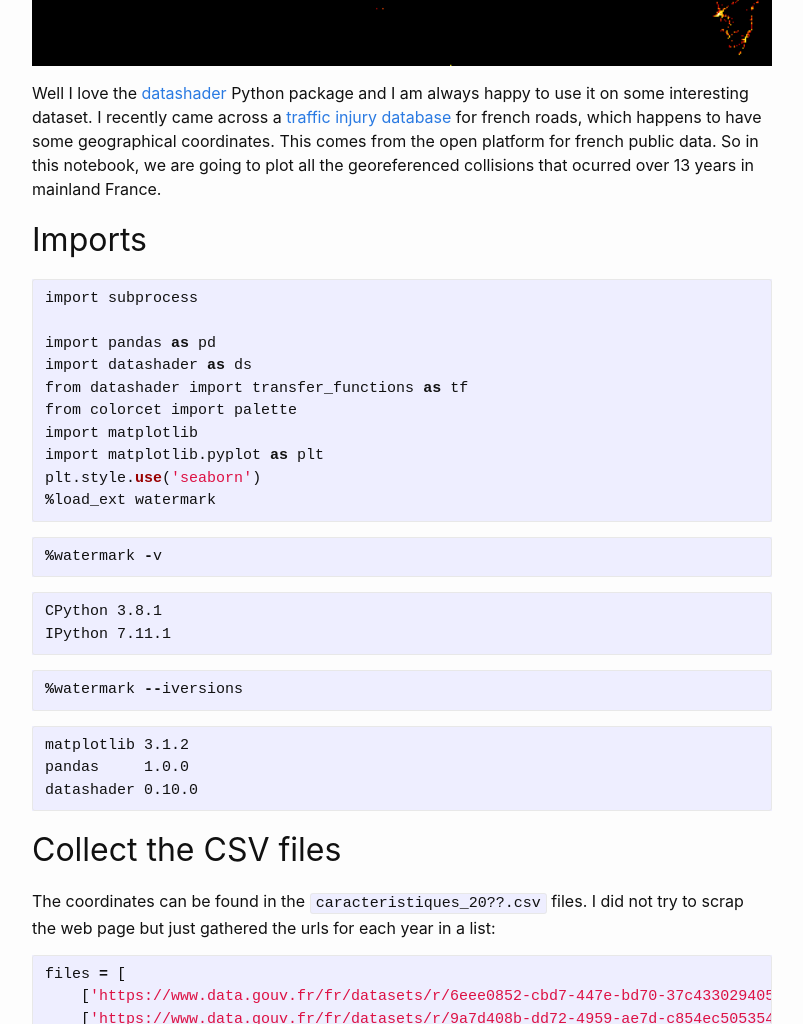
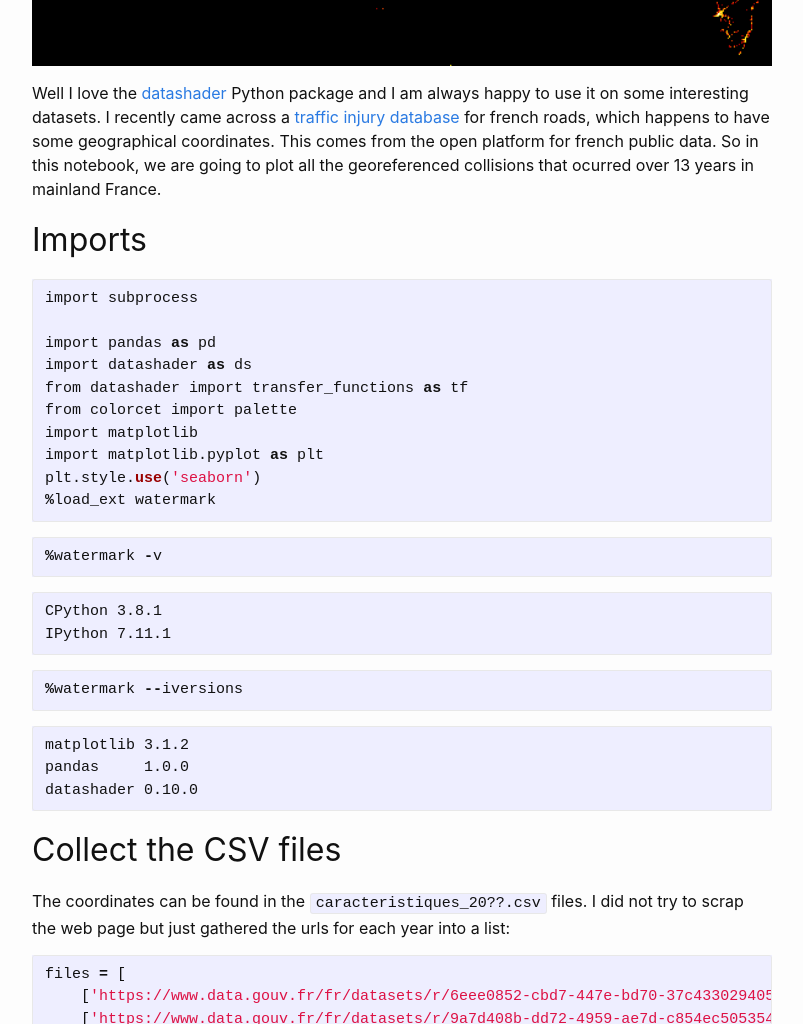
Before and after one commit to aetperf/aetperf.github.io, a Jekyll site: the page built from _posts/2020-02-13-Lunch-break,-plotting-traffic-injuries-with-datashader.md, in a window 1280 px wide. Shown: the part 916-1940 px from the top of the page, without its empty margins (238-1041 px from the left). Built offline with Jekyll 4.4.1, drawn with Linux system fonts in a browser that asks for light colours; comment, search, counter and statistics services are not loaded; some of the changed text lies outside the part shown.

Commit message:
text change, removed a table

````diff
--- a/_posts/2020-02-13-Lunch-break,-plotting-traffic-injuries-with-datashader.md
+++ b/_posts/2020-02-13-Lunch-break,-plotting-traffic-injuries-with-datashader.md
@@ -10,7 +10,7 @@
   <img width="750" src="/img/2020-02-13_01/accidents_black.png" alt="Main">
 </p>
 
-Well I love the [datashader](https://datashader.org/) Python package and I am always happy to use it on some interesting dataset. I recently came across a [traffic injury database](https://www.data.gouv.fr/fr/datasets/base-de-donnees-accidents-corporels-de-la-circulation/#_) for french roads, which happens to have some geographical coordinates. This comes from the open platform for french public data. So in this notebook, we are going to plot all the georeferenced collisions that ocurred over 13 years in mainland France.
+Well I love the [datashader](https://datashader.org/) Python package and I am always happy to use it on some interesting datasets. I recently came across a [traffic injury database](https://www.data.gouv.fr/fr/datasets/base-de-donnees-accidents-corporels-de-la-circulation/#_) for french roads, which happens to have some geographical coordinates. This comes from the open platform for french public data. So in this notebook, we are going to plot all the georeferenced collisions that ocurred over 13 years in mainland France.
 
 ## Imports
 
@@ -50,7 +50,7 @@
 
 ## Collect the CSV files
 
-The coordinates can be found in the `caracteristiques_20??.csv` files. I did not try to scrap the web page but just gathered the urls for each year in a list:
+The coordinates can be found in the `caracteristiques_20??.csv` files. I did not try to scrap the web page but just gathered the urls for each year into a list:
 
 
 ```python
@@ -117,7 +117,7 @@
     WINDOWS-1252
 
 
-Also, the separator may vary, and is not always detected by pandas (csv.Sniffer?), so the seperator is hard-coded for each file. Fortunately, all the loaded dataframes have the same column names, so we concantenate them all:
+Also, the separator may vary, and is not always detected by `pandas` (`csv.Sniffer`?), so the seperator is hard-coded for each file. Fortunately, all the loaded dataframes have the same column names, so we concantenate them all:
 
 
 ```python
@@ -173,115 +173,7 @@
 df.drop('hrmn', axis=1, inplace=True)
 df['dt'] = pd.to_datetime(df[['year', 'month', 'day', 'hour', 'minute']])
 df.set_index('dt', inplace=True)
-df.head(2)
 ```
-
-
-
-
-<div>
-<style scoped>
-    .dataframe tbody tr th:only-of-type {
-        vertical-align: middle;
-    }
-
-    .dataframe tbody tr th {
-        vertical-align: top;
-    }
-
-    .dataframe thead th {
-        text-align: right;
-    }
-</style>
-<table border="1" class="dataframe">
-  <thead>
-    <tr style="text-align: right;">
-      <th></th>
-      <th>Num_Acc</th>
-      <th>year</th>
-      <th>month</th>
-      <th>day</th>
-      <th>lum</th>
-      <th>agg</th>
-      <th>int</th>
-      <th>atm</th>
-      <th>col</th>
-      <th>com</th>
-      <th>adr</th>
-      <th>gps</th>
-      <th>lat</th>
-      <th>long</th>
-      <th>dep</th>
-      <th>hour</th>
-      <th>minute</th>
-    </tr>
-    <tr>
-      <th>dt</th>
-      <th></th>
-      <th></th>
-      <th></th>
-      <th></th>
-      <th></th>
-      <th></th>
-      <th></th>
-      <th></th>
-      <th></th>
-      <th></th>
-      <th></th>
-      <th></th>
-      <th></th>
-      <th></th>
-      <th></th>
-      <th></th>
-      <th></th>
-    </tr>
-  </thead>
-  <tbody>
-    <tr>
-      <th>2018-01-24 15:05:00</th>
-      <td>201800000001</td>
-      <td>2018</td>
-      <td>1</td>
-      <td>24</td>
-      <td>1</td>
-      <td>1</td>
-      <td>4</td>
-      <td>1.0</td>
-      <td>1.0</td>
-      <td>5.0</td>
-      <td>route des Ansereuilles</td>
-      <td>M</td>
-      <td>5055737.0</td>
-      <td>294992</td>
-      <td>590</td>
-      <td>15</td>
-      <td>5</td>
-    </tr>
-    <tr>
-      <th>2018-02-12 10:15:00</th>
-      <td>201800000002</td>
-      <td>2018</td>
-      <td>2</td>
-      <td>12</td>
-      <td>1</td>
-      <td>2</td>
-      <td>7</td>
-      <td>7.0</td>
-      <td>7.0</td>
-      <td>11.0</td>
-      <td>Place du général de Gaul</td>
-      <td>M</td>
-      <td>5052936.0</td>
-      <td>293151</td>
-      <td>590</td>
-      <td>10</td>
-      <td>15</td>
-    </tr>
-  </tbody>
-</table>
-</div>
-
-
 
 And we can plot the daily count of traffic injuries:
 
````
Also changed, not shown: other parts of _posts/2020-02-13-Lunch-break,-plotting-traffic-injuries-with-datashader.md (+1 -1 lines).
